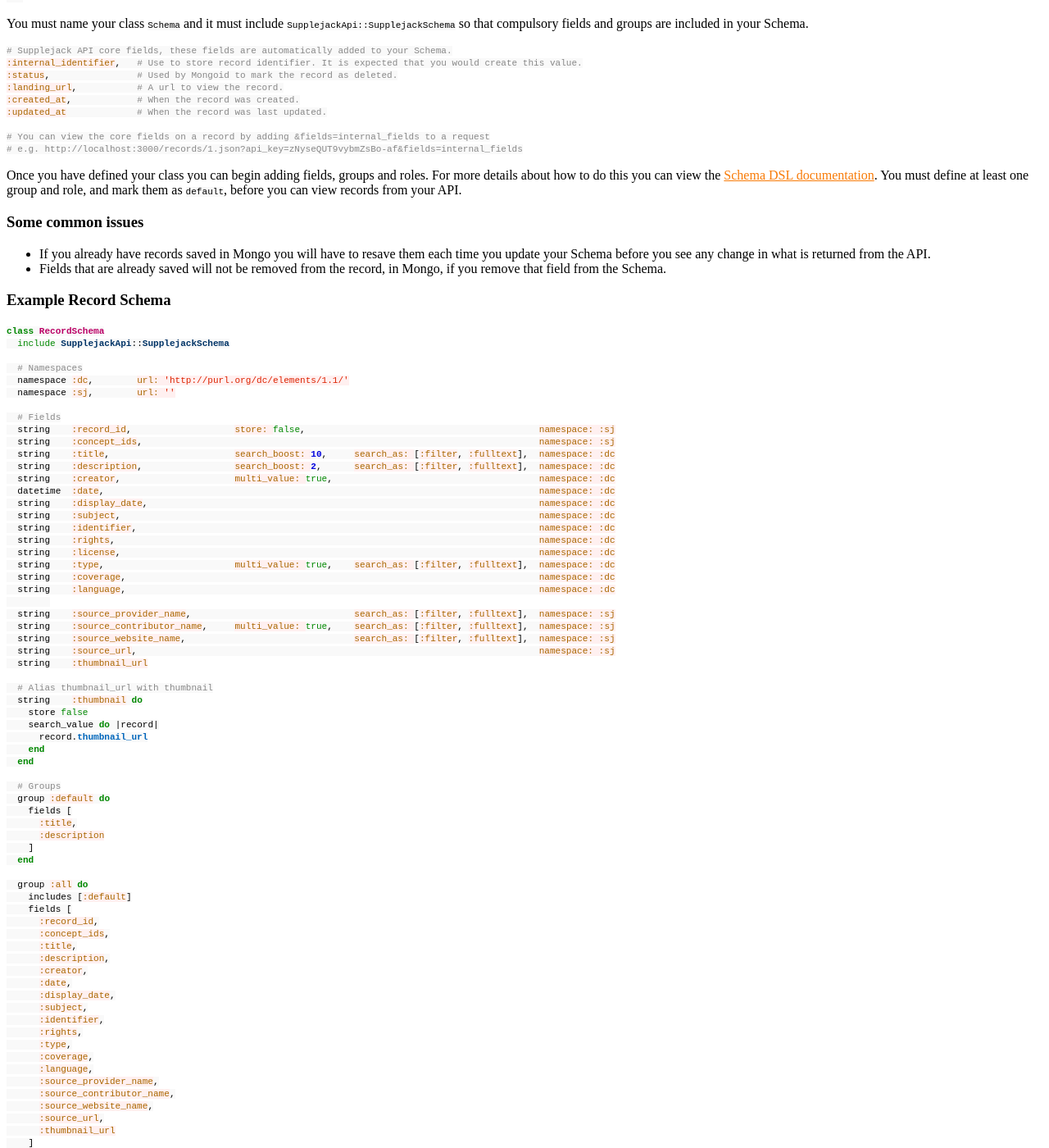
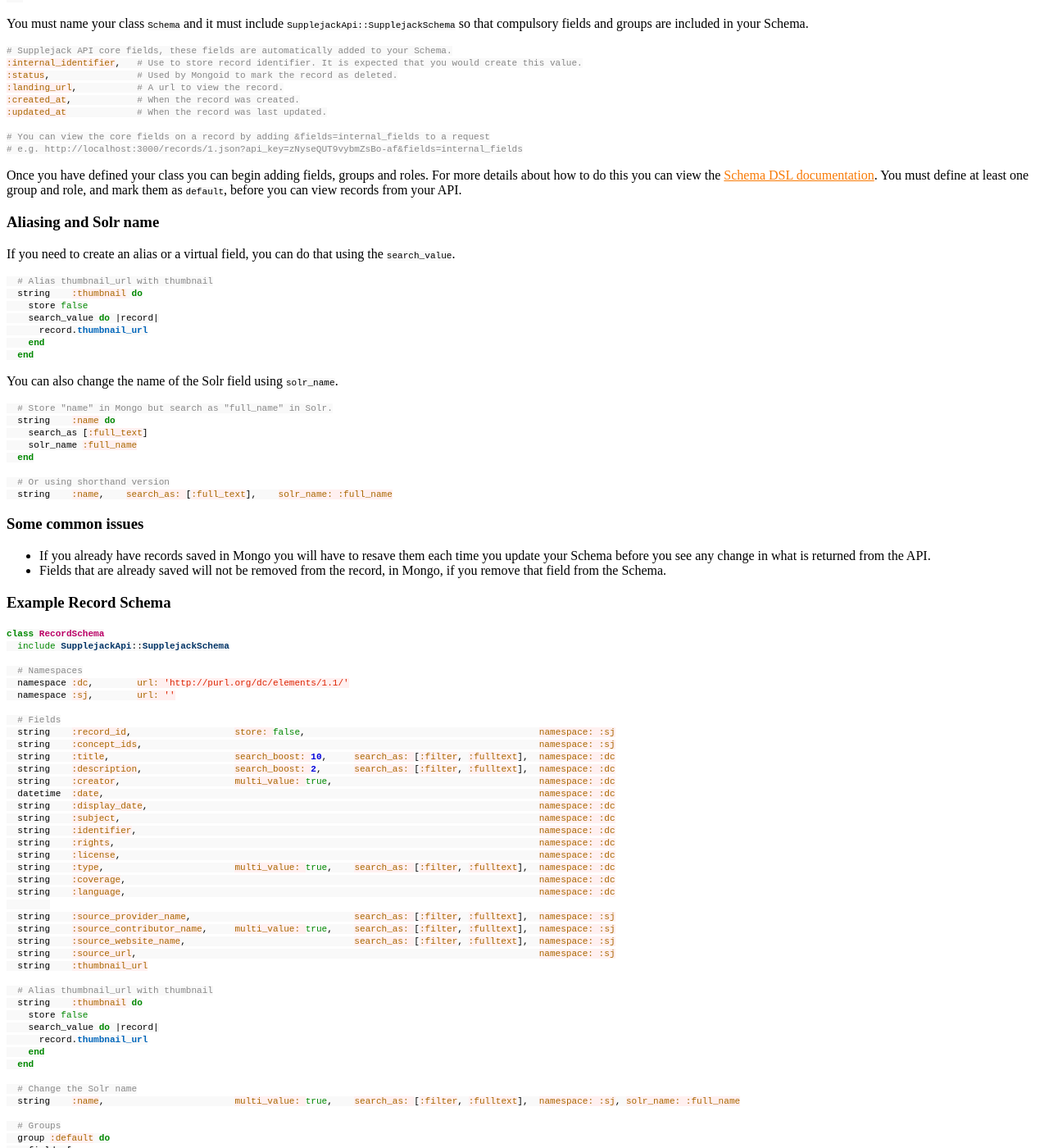
Before and after one commit to DigitalNZ/supplejack, a Jekyll site: the page built from _posts/2014-05-01-creating-schemas.md, in a window 1280 px wide and 1400 px high, scrolled down 1057 px. Shown: the whole window at 82% size. Built offline with Jekyll 4.4.1, drawn with Linux system fonts in a browser that asks for light colours; Markdown is read by kramdown in place of the engine named in the settings; a style sheet for code colours, icons or effects is not loaded.

Commit message:
Added some instructions how to create a virtual field.

````diff
--- a/_posts/2014-05-01-creating-schemas.md
+++ b/_posts/2014-05-01-creating-schemas.md
@@ -36,6 +36,32 @@ You must name your class `Schema` and it must include `SupplejackApi::Supplejack
 ```
 
 Once you have defined your class you can begin adding fields, groups and roles. For more details about how to do this you can view the [Schema DSL documentation](supplejack/api/schema-dsl-domain-specific-language.html). You must define at least one group and role, and mark them as `default`, before you can view records from your API.
+
+### Aliasing and Solr name
+If you need to create an alias or a virtual field, you can do that using the `search_value`.
+
+```ruby
+  # Alias thumbnail_url with thumbnail
+  string    :thumbnail do
+    store false
+    search_value do |record|
+      record.thumbnail_url
+    end
+  end
+```
+
+You can also change the name of the Solr field using `solr_name`.
+
+```ruby
+  # Store "name" in Mongo but search as "full_name" in Solr.
+  string    :name do
+    search_as [:full_text]
+    solr_name :full_name
+  end
+
+  # Or using shorthand version
+  string    :name,    search_as: [:full_text],    solr_name: :full_name
+```
 
 ### Some common issues
 
@@ -81,6 +107,9 @@ class RecordSchema
       record.thumbnail_url
     end
   end
+
+  # Change the Solr name
+  string    :name,                        multi_value: true,    search_as: [:filter, :fulltext],  namespace: :sj, solr_name: :full_name
 
   # Groups
   group :default do
````
